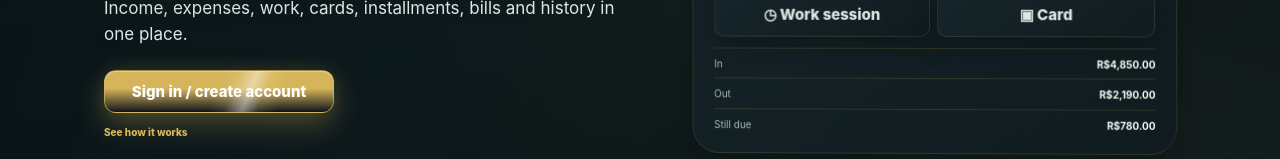
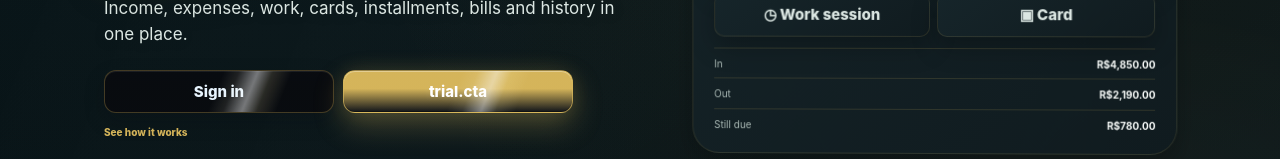
Before and after one commit to hassan80612/DEVINX, a Next.js app: page / in a window 1280 px wide. Shown: the part 420-579 px from the top of the page. Built offline with nearby package versions, Linux system fonts and the light colour scheme; no server answers.

Commit message:
feat: separate login and free trial actions

```diff
--- a/src/app/page.tsx
+++ b/src/app/page.tsx
@@ -21,7 +21,8 @@ export default function Home(){
         <p>{t('landing.desc')}</p>
 
         <div className="heroActions heroAccessOnly">
-          <a className="primary landingAccessCta" href="/entrar">{t('landing.loginCreate')}</a>
+          <a className="secondary landingAccessCta" href="/entrar">{t('landing.login')}</a>
+          <a className="primary landingAccessCta" href="/entrar?trial=1">{t('trial.cta')}</a>
         </div>
         <a className="howLink" href="#como">{t('landing.how')}</a>
         {locale==='pt-BR'&&<LandingDemoVideo/>}
```
